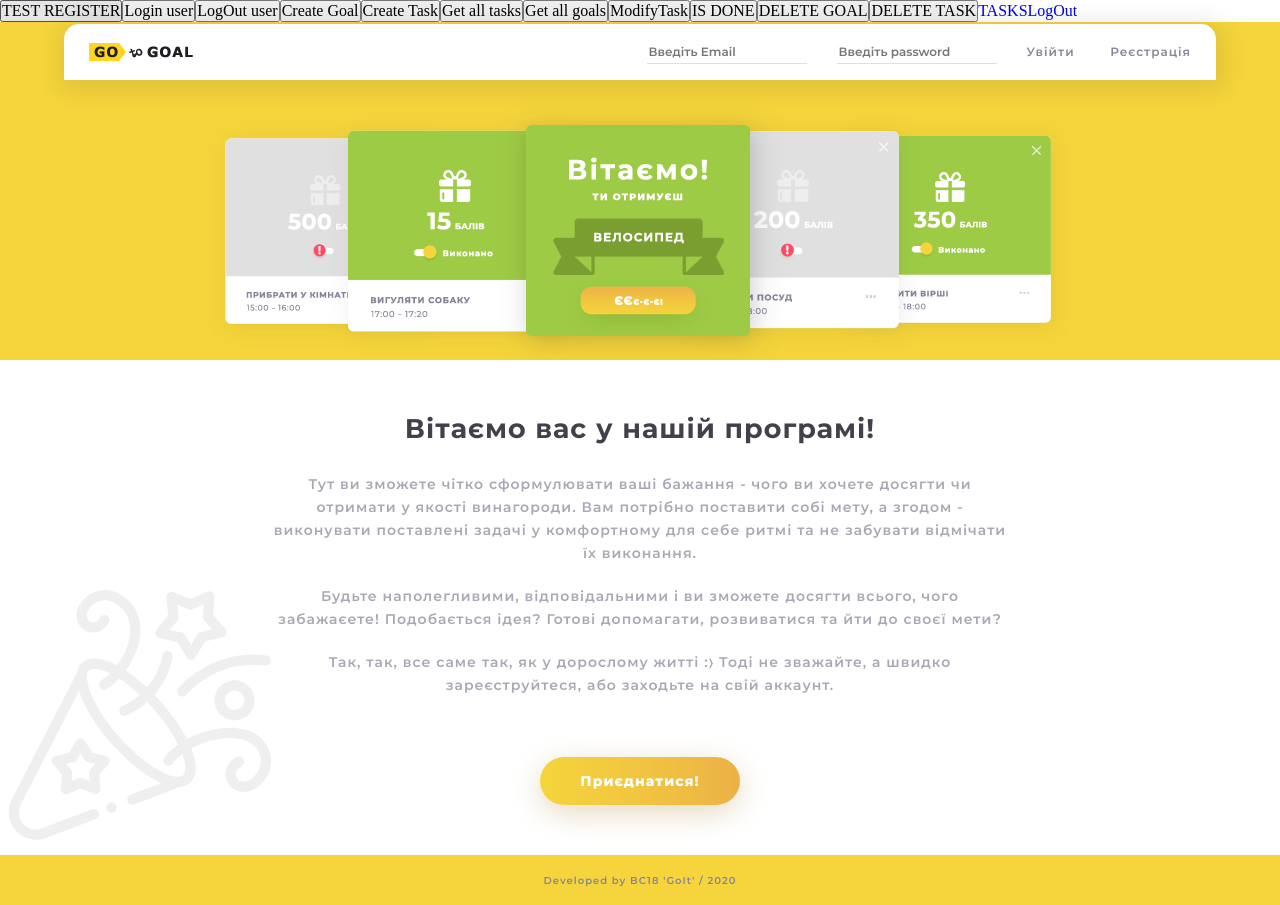
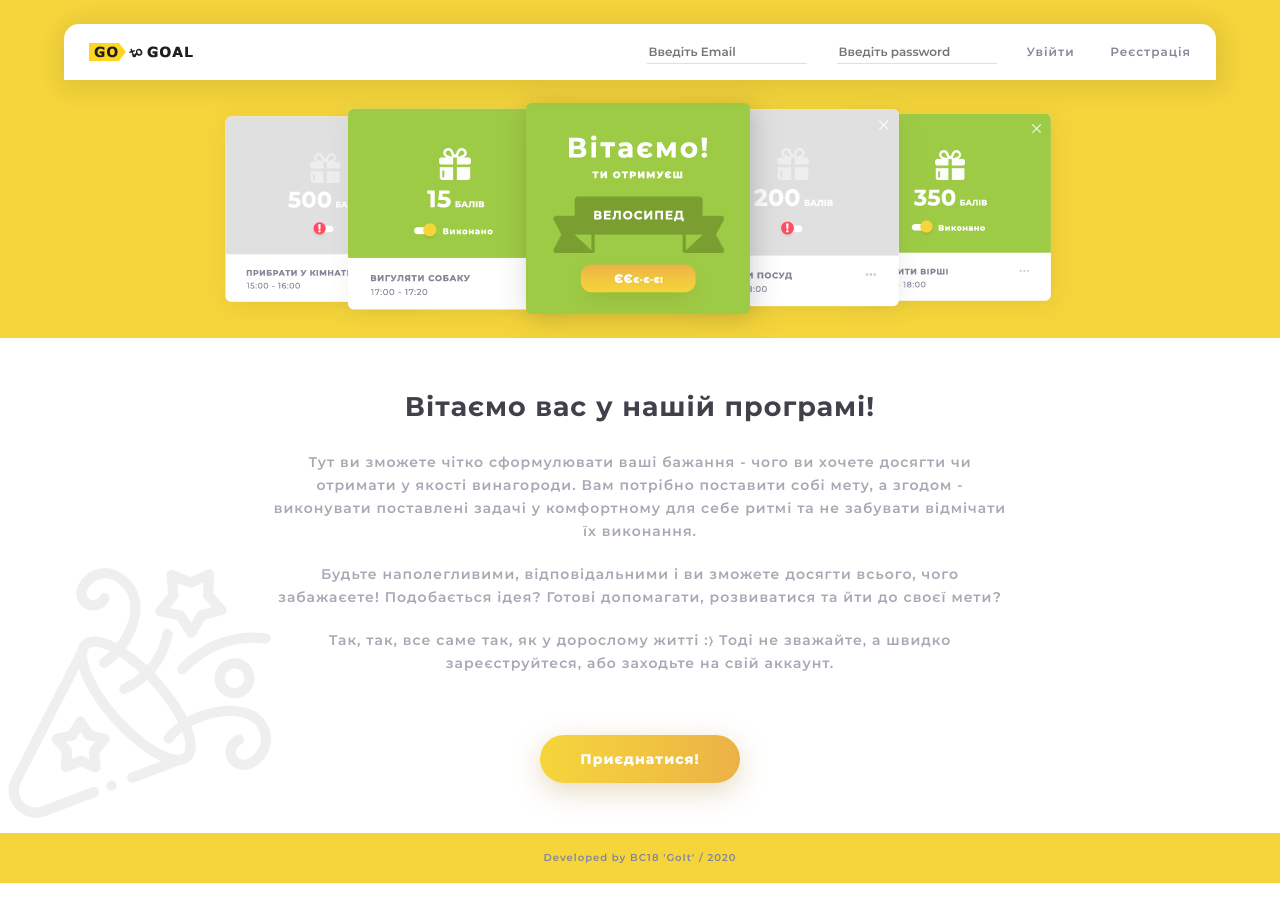
Before and after one commit to Serhii-Zuiev/Go-to-goal, a React (Create React App) app: page / in a window 1280 px wide. After the commit the page ends 883 px from the top, so only its background shows below. Built offline with nearby package versions, Linux system fonts and the light colour scheme.

Commit message:
complete

```diff
--- a/src/components/App.js
+++ b/src/components/App.js
@@ -9,7 +9,7 @@ function App() {
   const routing = router(token);
   return (
     <>
-      <TestRedux></TestRedux>
+      {/* <TestRedux></TestRedux> */}
       {routing}
     </>
   );
```
